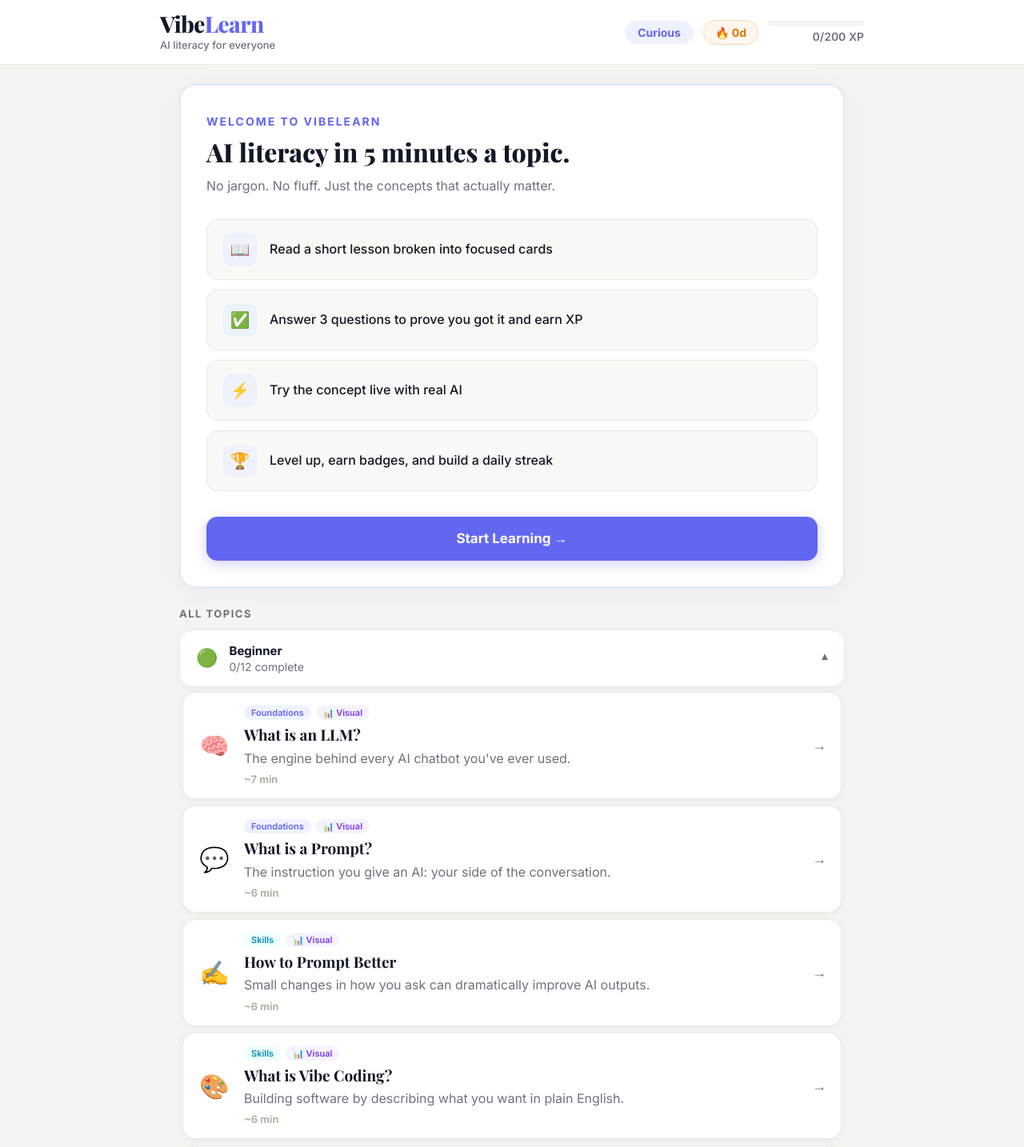
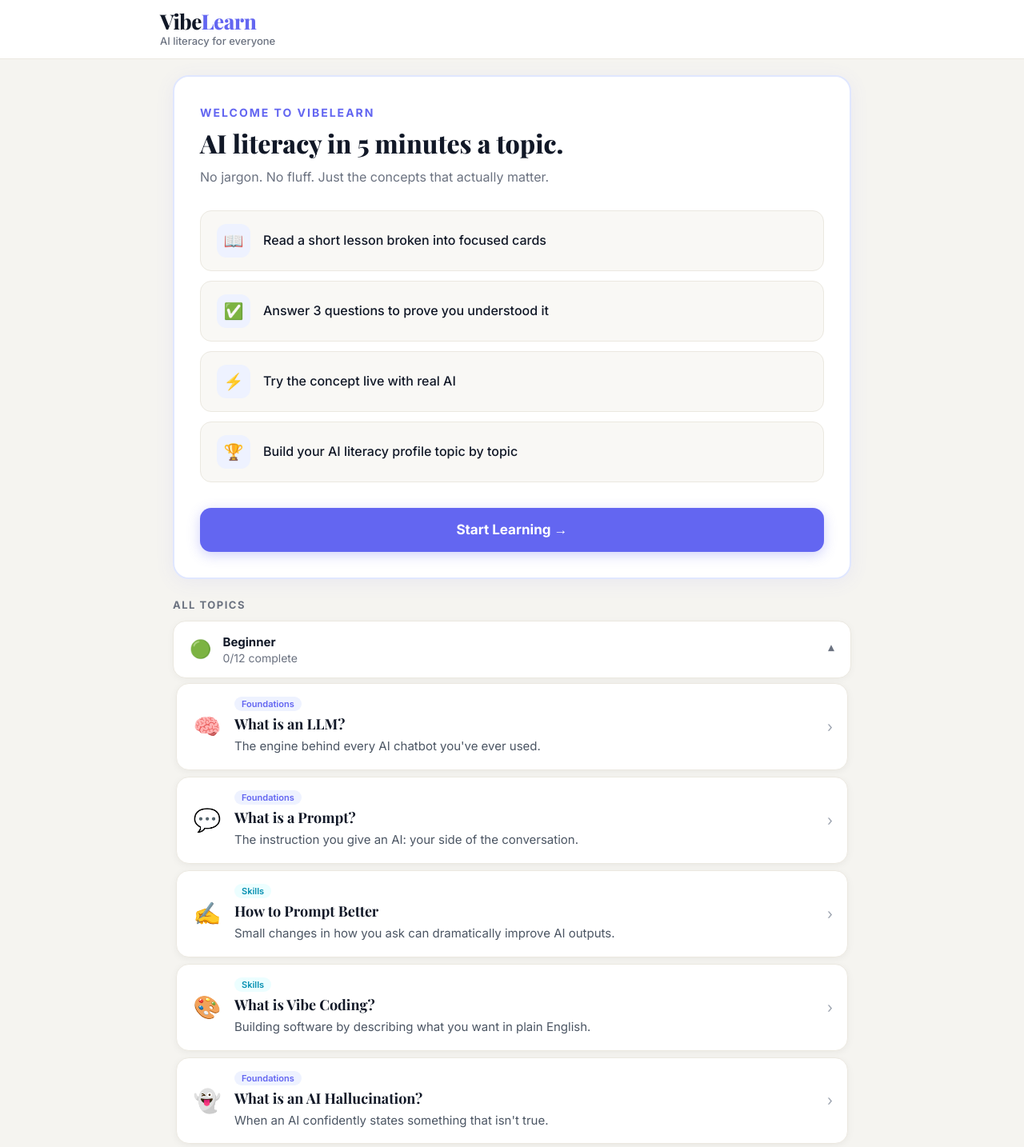
Before and after one commit to clonecones/vibelearn, a React (Vite) app: page / in a window 1280 px wide. Shown: the top 1434 px of the page at 80% size. Built offline with nearby package versions, Linux system fonts and the light colour scheme.

Commit message:
Update App.jsx

```diff
--- a/src/App.jsx
+++ b/src/App.jsx
@@ -9,12 +9,14 @@ if (!document.getElementById("vl-css")) {
   const s = document.createElement("style"); s.id="vl-css";
   s.textContent=`
     *{box-sizing:border-box;margin:0;padding:0;}
+    body{-webkit-font-smoothing:antialiased;-moz-osx-font-smoothing:grayscale;}
     .vl-hover{transition:transform 0.17s ease,box-shadow 0.17s ease;cursor:pointer;}
     .vl-hover:hover{transform:translateY(-2px);box-shadow:0 12px 36px rgba(0,0,0,0.11)!important;}
     .vl-btn{transition:all 0.14s ease;cursor:pointer;}
     .vl-btn:hover:not(:disabled){transform:translateY(-1px);filter:brightness(1.06);}
     .vl-btn:active:not(:disabled){transform:translateY(0);}
     .vl-back:hover{color:#6366f1!important;}
+    textarea{font-size:16px!important;}
     textarea:focus{outline:none!important;border-color:#6366f1!important;box-shadow:0 0 0 3px rgba(99,102,241,0.13)!important;}
     @keyframes fadeUp{from{opacity:0;transform:translateY(18px)}to{opacity:1;transform:translateY(0)}}
     @keyframes fadeIn{from{opacity:0}to{opacity:1}}
@@ -35,9 +37,14 @@ if (!document.getElementById("vl-css")) {
     .vl-card-in{animation:cardIn 0.3s cubic-bezier(.34,1.56,.64,1) both;}
     ::-webkit-scrollbar{width:5px;}
     ::-webkit-scrollbar-thumb{background:#d4d0c8;border-radius:3px;}
-    .vl-card-body{font-size:17px;line-height:1.85;}
+    .vl-card-body{font-size:16px;line-height:1.85;}
     @media(min-width:700px){
-      .vl-card-body{font-size:19px!important;line-height:1.95!important;}
+      .vl-card-body{font-size:18px!important;line-height:1.95!important;}
+    }
+    @media(max-width:480px){
+      .vl-topic-card{padding:14px 14px!important;}
+      .vl-topic-emoji{font-size:24px!important;width:34px!important;}
+      .vl-topic-title{font-size:16px!important;}
     }
   `;
   document.head.appendChild(s);
@@ -188,7 +195,8 @@ function XPToast({xp,k}){
   const[vis,setVis]=useState(true);
   useEffect(()=>{const t=setTimeout(()=>setVis(false),2200);return()=>clearTimeout(t);},[k]);
   if(!vis)return null;
-  return <div className="vl-pop" style={{position:"fixed",top:76,right:20,background:"#6366f1",color:"#fff",borderRadius:12,padding:"10px 20px",fontSize:14,fontWeight:700,...F,boxShadow:"0 8px 24px rgba(99,102,241,0.4)",zIndex:888}}>+{xp} XP ✨</div>;
+  const msg=xp===10?"Prompt saved ✓":"Topic complete ✓";
+  return <div className="vl-pop" style={{position:"fixed",top:76,right:20,background:"#111827",color:"#fff",borderRadius:12,padding:"10px 20px",fontSize:14,fontWeight:700,...F,boxShadow:"0 8px 24px rgba(0,0,0,0.25)",zIndex:888}}>{msg}</div>;
 }
 
 function BadgeModal({badge,onClose}){
@@ -208,9 +216,9 @@ function BadgeModal({badge,onClose}){
 function IntroCard({onDismiss}){
   const steps=[
     {n:"1",icon:"📖",text:"Read a short lesson broken into focused cards"},
-    {n:"2",icon:"✅",text:"Answer 3 questions to prove you got it and earn XP"},
+    {n:"2",icon:"✅",text:"Answer 3 questions to prove you understood it"},
     {n:"3",icon:"⚡",text:"Try the concept live with real AI"},
-    {n:"4",icon:"🏆",text:"Level up, earn badges, and build a daily streak"},
+    {n:"4",icon:"🏆",text:"Build your AI literacy profile topic by topic"},
   ];
   return(
     <div className="vl-slide" style={{background:"#fff",borderRadius:20,padding:"36px 32px 32px",marginBottom:24,border:"2px solid #e0e7ff",boxShadow:"0 4px 24px rgba(99,102,241,0.08)"}}>
@@ -329,7 +337,7 @@ function LessonView({topic,appState,persist,onBack}){
         {done&&<Chip label="✓ Done" color="#16a34a" bg="#f0fdf4"/>}
       </div>
 
-      <div style={{maxWidth:880,margin:"0 auto",padding:"32px 24px"}}>
+      <div style={{maxWidth:880,margin:"0 auto",padding:"24px 16px"}}>
         <div style={{textAlign:"center",marginBottom:24}} className="vl-fade">
           <div style={{display:"flex",gap:8,justifyContent:"center",marginBottom:12}}><Chip label={topic.difficulty} color={dc.color} bg={dc.bg}/></div>
           <h1 style={{fontFamily:"'Playfair Display',serif",fontSize:34,fontWeight:800,color:"#111827",lineHeight:1.2,marginBottom:10}}>{topic.title}</h1>
@@ -352,7 +360,7 @@ function LessonView({topic,appState,persist,onBack}){
                     <div style={{width:3,height:16,borderRadius:2,background:cm.color,flexShrink:0}}/>
                     <span style={{fontSize:13,color:cm.color,fontWeight:700,letterSpacing:1.5,textTransform:"uppercase",...F}}>{step.heading}</span>
                   </div>
-                  <div style={{background:"#f9f8f5",borderRadius:12,padding:"18px 10px",border:"1px solid #ebe8e0"}}>{Diagrams[step.diagramKey]?.()}</div>
+                  <div style={{background:"#f9f8f5",borderRadius:12,padding:"16px 8px",border:"1px solid #ebe8e0",overflowX:"auto"}}>{Diagrams[step.diagramKey]?.()}</div>
                 </div>
               ):step.type==="analogy"?(
                 <AnalogyCard step={step} cm={cm}/>
@@ -461,7 +469,7 @@ function LessonView({topic,appState,persist,onBack}){
                       <div style={{width:36,height:36,borderRadius:999,background:"#22c55e",display:"flex",alignItems:"center",justifyContent:"center",fontSize:18,flexShrink:0}}>✓</div>
                       <div>
                         <div style={{fontSize:17,fontWeight:800,color:"#15803d",...F}}>Correct!</div>
-                        <div style={{fontSize:13,color:"#16a34a",...F}}>Well done: keep going.</div>
+                        <div style={{fontSize:15,color:"#16a34a",...F}}>Well done — keep going.</div>
                       </div>
                     </div>
                   ):(
@@ -470,14 +478,14 @@ function LessonView({topic,appState,persist,onBack}){
                         <div style={{width:36,height:36,borderRadius:999,background:"#ef4444",display:"flex",alignItems:"center",justifyContent:"center",fontSize:18,flexShrink:0,color:"#fff"}}>✗</div>
                         <div>
                           <div style={{fontSize:17,fontWeight:800,color:"#dc2626",...F}}>Not quite</div>
-                          <div style={{fontSize:13,color:"#ef4444",...F}}>Correct answer highlighted above.</div>
+                          <div style={{fontSize:15,color:"#ef4444",...F}}>Correct answer highlighted above.</div>
                         </div>
                       </div>
                       {(whyLoad||whyText)&&(
                         <div style={{padding:"16px 18px",background:"#fff",borderLeft:"1.5px solid #fca5a5",borderRight:"1.5px solid #fca5a5",borderBottom:"1.5px solid #fca5a5",borderRadius:"0 0 14px 14px"}}>
                           <div style={{display:"flex",alignItems:"center",gap:8,marginBottom:10}}>
                             <div style={{width:3,height:14,borderRadius:2,background:"#6366f1",flexShrink:0}}/>
-                            <span style={{fontSize:13,color:"#6366f1",fontWeight:700,letterSpacing:1.2,textTransform:"uppercase",...F}}>Why was I wrong?</span>
+                            <span style={{fontSize:14,color:"#6366f1",fontWeight:700,letterSpacing:1.2,textTransform:"uppercase",...F}}>Why was I wrong?</span>
                           </div>
                           {whyLoad
                             ?<div style={{fontSize:13,color:"#6b7280",...F,display:"flex",alignItems:"center",gap:8}}><span className="vl-pulse" style={{display:"inline-block"}}>●</span> Explaining…</div>
@@ -502,7 +510,7 @@ function LessonView({topic,appState,persist,onBack}){
         {phase==="retry"&&(
           <div className="vl-fi" style={{textAlign:"center",padding:"16px 0"}}>
             <div style={{fontFamily:"'Playfair Display',serif",fontSize:22,fontWeight:800,color:"#111827",marginBottom:8}}>Almost there!</div>
-            <p style={{fontSize:14,color:"#6b7280",marginBottom:28,lineHeight:1.7,...F}}>You got {fs}/{topic.quiz.length}. Review the lesson and try again.</p>
+            <p style={{fontSize:15,color:"#4b5563",marginBottom:28,lineHeight:1.7,...F}}>You got {fs}/{topic.quiz.length}. Review the lesson and try the quiz again.</p>
             <div style={{display:"flex",gap:10,justifyContent:"center",flexWrap:"wrap"}}>
               <button onClick={()=>{setPhase("steps");setStepIdx(0);}} className="vl-btn" style={{background:"#fff",border:"1.5px solid #e5e2da",color:"#374151",borderRadius:12,padding:"11px 22px",fontSize:14,fontWeight:600,...F}}>← Review</button>
               <button onClick={()=>{setPhase("quiz");setQuizIdx(0);setScore(0);setSelected(null);setQResult(null);setWhyText("");}} className="vl-btn" style={{background:"#6366f1",color:"#fff",border:"none",borderRadius:12,padding:"11px 22px",fontSize:14,fontWeight:700,...F}}>Retry →</button>
@@ -514,18 +522,18 @@ function LessonView({topic,appState,persist,onBack}){
         {phase==="try"&&(
           <div className="vl-fi">
             <div style={{background:"#6366f1",borderRadius:20,padding:"28px 24px",marginBottom:18,textAlign:"center",boxShadow:"0 8px 32px rgba(99,102,241,0.28)"}}>
-              <div style={{fontFamily:"'Playfair Display',serif",fontSize:24,fontWeight:800,color:"#fff",marginBottom:6}}>{done?"Already mastered this one":"Lesson complete."}</div>
-              <p style={{fontSize:14,color:"#e0e7ff",lineHeight:1.7,...F,marginBottom:20}}>{fs}/{topic.quiz.length} correct{!done?" · +50 XP earned":""}</p>
+              <div style={{fontFamily:"'Playfair Display',serif",fontSize:24,fontWeight:800,color:"#fff",marginBottom:6}}>{done?"Already mastered this one":"Topic complete."}</div>
+              <p style={{fontSize:15,color:"#e0e7ff",lineHeight:1.7,...F,marginBottom:20}}>{fs}/{topic.quiz.length} correct · {done?"No new progress recorded":"Topic added to your profile"}</p>
               <div style={{display:"flex",gap:10,justifyContent:"center",flexWrap:"wrap"}}>
-                <button onClick={()=>{const text=`Just completed "${topic.title}" on VibeLearn: AI literacy that actually sticks. 🧠`;navigator.share?navigator.share({text}):navigator.clipboard?.writeText(text);}} className="vl-btn" style={{background:"rgba(255,255,255,0.15)",color:"#fff",border:"1px solid rgba(255,255,255,0.25)",borderRadius:10,padding:"10px 18px",fontSize:13,fontWeight:600,...F}}>Share this lesson</button>
-                <button onClick={onBack} className="vl-btn" style={{background:"rgba(255,255,255,0.15)",color:"#fff",border:"1px solid rgba(255,255,255,0.25)",borderRadius:10,padding:"10px 18px",fontSize:13,fontWeight:600,...F}}>Back to topics</button>
+                <button onClick={()=>{const text=`Just completed "${topic.title}" on VibeLearn — AI literacy that actually sticks. 🧠 vibelearn-pi.vercel.app`;navigator.share?navigator.share({text}):navigator.clipboard?.writeText(text);}} className="vl-btn" style={{background:"rgba(255,255,255,0.15)",color:"#fff",border:"1px solid rgba(255,255,255,0.25)",borderRadius:10,padding:"11px 20px",fontSize:14,fontWeight:600,...F}}>Share this lesson</button>
+                <button onClick={onBack} className="vl-btn" style={{background:"rgba(255,255,255,0.15)",color:"#fff",border:"1px solid rgba(255,255,255,0.25)",borderRadius:10,padding:"11px 20px",fontSize:14,fontWeight:600,...F}}>Back to topics</button>
               </div>
             </div>
             <div style={{background:"#fff",borderRadius:20,padding:"24px 22px",boxShadow:"0 2px 18px rgba(0,0,0,0.07)",border:"1px solid #ebe8e0",marginBottom:14}}>
               <div style={{display:"flex",alignItems:"center",gap:8,marginBottom:6}}>
                 <div style={{width:3,height:16,borderRadius:2,background:"#6366f1",flexShrink:0}}/>
                 <span style={{fontSize:13,color:"#6366f1",fontWeight:700,letterSpacing:1.5,textTransform:"uppercase",...F}}>Try It Live</span>
-                <span style={{fontSize:13,color:"#6b7280",marginLeft:"auto",...F}}>+10 XP · max 3/day</span>
+                <span style={{fontSize:13,color:"#6b7280",marginLeft:"auto",...F}}>max 3/day</span>
               </div>
               <p style={{fontSize:15,color:"#6b7280",marginBottom:14,lineHeight:1.7,...F}}>Edit this prompt and hit Run for a real AI response.</p>
               <textarea value={editPrompt} onChange={e=>setEditPrompt(e.target.value)} style={{...F,width:"100%",background:"#f9f8f5",border:"1.5px solid #e5e2da",borderRadius:12,padding:"13px 14px",fontSize:14,color:"#374151",lineHeight:1.75,resize:"vertical",minHeight:90,transition:"all 0.15s"}}/>
@@ -558,7 +566,7 @@ function TopicGroup({label,emoji,topics,completed,onOpen,locked,xpNeeded,userXP,
         <span style={{fontSize:22,flexShrink:0}}>{locked?"🔒":emoji}</span>
         <div style={{flex:1,minWidth:0}}>
           <div style={{fontSize:15,fontWeight:700,color:locked?"#9ca3af":"#111827",...F,marginBottom:2}}>{label}</div>
-          {locked?<div style={{fontSize:14,color:"#6b7280",...F}}>Unlock at {xpNeeded} XP · you have {userXP} XP</div>:<div style={{fontSize:14,color:"#6b7280",...F}}>{doneCount}/{topics.length} complete</div>}
+          {locked?<div style={{fontSize:14,color:"#6b7280",...F}}>Complete {xpNeeded/50} topics to unlock</div>:<div style={{fontSize:14,color:"#6b7280",...F}}>{doneCount}/{topics.length} complete</div>}
         </div>
         {!locked&&<div style={{display:"flex",alignItems:"center",gap:10}}>
           {doneCount>0&&<div style={{background:"#f0fdf4",color:"#16a34a",borderRadius:999,padding:"3px 10px",fontSize:13,fontWeight:700,...F}}>{doneCount}/{topics.length}</div>}
@@ -570,22 +578,19 @@ function TopicGroup({label,emoji,topics,completed,onOpen,locked,xpNeeded,userXP,
           {topics.map((t,i)=>{
             const done=completed.includes(t.slug);
             const cm=CAT[t.category]||{color:"#6366f1",bg:"#eef2ff"};
-            const hasDiagram=t.steps.some(s=>s.type==="diagram");
             return(
-              <div key={t.slug} className="vl-hover vl-fade" onClick={()=>onOpen(t)}
-                style={{animationDelay:`${i*0.04}s`,background:"#fff",borderRadius:16,padding:"16px 18px",boxShadow:"0 2px 10px rgba(0,0,0,0.05)",border:done?"1.5px solid #bbf7d0":"1.5px solid #ebe8e0",display:"flex",alignItems:"center",gap:16}}>
-                <div style={{fontSize:30,flexShrink:0,width:42,textAlign:"center",lineHeight:1}}>{t.emoji}</div>
+              <div key={t.slug} className="vl-hover vl-fade vl-topic-card" onClick={()=>onOpen(t)}
+                style={{animationDelay:`${i*0.04}s`,background:"#fff",borderRadius:16,padding:"16px 18px",boxShadow:"0 2px 10px rgba(0,0,0,0.05)",border:done?"1.5px solid #bbf7d0":"1.5px solid #ebe8e0",display:"flex",alignItems:"center",gap:14}}>
+                <div className="vl-topic-emoji" style={{fontSize:28,flexShrink:0,width:40,textAlign:"center",lineHeight:1}}>{t.emoji}</div>
                 <div style={{flex:1,minWidth:0}}>
-                  <div style={{display:"flex",gap:6,marginBottom:6,flexWrap:"wrap",alignItems:"center"}}>
+                  <div style={{display:"flex",gap:6,marginBottom:5,flexWrap:"wrap",alignItems:"center"}}>
                     <Chip label={t.category} color={cm.color} bg={cm.bg} small/>
                     {done&&<Chip label="✓ Done" color="#16a34a" bg="#f0fdf4" small/>}
-                    {hasDiagram&&!done&&<Chip label="📊 Visual" color="#7c3aed" bg="#f5f3ff" small/>}
                   </div>
-                  <div style={{fontFamily:"'Playfair Display',serif",fontSize:19,fontWeight:700,color:"#111827",marginBottom:4,lineHeight:1.3}}>{t.title}</div>
-                  <div style={{fontSize:16,color:"#6b7280",lineHeight:1.7,...F,marginBottom:4}}>{t.short}</div>
-                  <div style={{fontSize:13,color:"#b0a898",fontWeight:600,...F}}>~{t.steps.length+1} min</div>
+                  <div className="vl-topic-title" style={{fontFamily:"'Playfair Display',serif",fontSize:18,fontWeight:700,color:"#111827",marginBottom:3,lineHeight:1.3}}>{t.title}</div>
+                  <div style={{fontSize:15,color:"#4b5563",lineHeight:1.7,...F}}>{t.short}</div>
                 </div>
-                <div style={{color:"#6b7280",fontSize:18,flexShrink:0}}>→</div>
+                <div style={{color:"#9ca3af",fontSize:18,flexShrink:0}}>›</div>
               </div>
             );
           })}
@@ -658,26 +663,24 @@ export default function VibeLearn(){
 
   return(
     <div style={{background:"#f5f4f0",minHeight:"100vh",...F,paddingBottom:80}}>
-      <div style={{background:"#fff",borderBottom:"1px solid #ebe8e0",padding:"16px 24px"}}>
-        <div style={{maxWidth:880,margin:"0 auto",display:"flex",alignItems:"center",justifyContent:"space-between",gap:16,flexWrap:"wrap"}}>
+      <div style={{background:"#fff",borderBottom:"1px solid #ebe8e0",padding:"14px 20px"}}>
+        <div style={{maxWidth:880,margin:"0 auto",display:"flex",alignItems:"center",justifyContent:"space-between",gap:12}}>
           <div>
-            <div style={{fontFamily:"'Playfair Display',serif",fontSize:28,fontWeight:800,color:"#111827",letterSpacing:-0.5,lineHeight:1}}>Vibe<span style={{color:"#6366f1"}}>Learn</span></div>
-            <div style={{fontSize:13,color:"#6b7280",marginTop:4,fontWeight:500}}>AI literacy for everyone</div>
+            <div style={{fontFamily:"'Playfair Display',serif",fontSize:26,fontWeight:800,color:"#111827",letterSpacing:-0.5,lineHeight:1}}>Vibe<span style={{color:"#6366f1"}}>Learn</span></div>
+            <div style={{fontSize:13,color:"#6b7280",marginTop:3,fontWeight:500}}>AI literacy for everyone</div>
           </div>
-          <div style={{display:"flex",alignItems:"center",gap:12,flexWrap:"wrap"}}>
-            <span style={{background:"#eef2ff",color:"#6366f1",borderRadius:999,padding:"6px 16px",fontSize:14,fontWeight:700}}>{level.label}</span>
-            <span style={{background:"#fff7ed",color:"#d97706",borderRadius:999,padding:"6px 14px",fontSize:14,fontWeight:700,border:"1px solid #fed7aa"}}>🔥 {st.streak}d</span>
+          {st.seenIntro&&(
             <div style={{display:"flex",flexDirection:"column",alignItems:"flex-end",gap:4}}>
-              <div style={{background:"#f3f4f6",borderRadius:999,height:7,width:120,overflow:"hidden"}}>
-                <div className="vl-xp" style={{background:"linear-gradient(90deg,#6366f1,#818cf8)",height:"100%",width:`${lvlPct}%`,borderRadius:999}}/>
+              <div style={{fontSize:13,color:"#374151",fontWeight:700,...F}}>{st.completed.length} <span style={{color:"#6b7280",fontWeight:500}}>of {TOPICS.length} topics complete</span></div>
+              <div style={{background:"#f3f4f6",borderRadius:999,height:6,width:140,overflow:"hidden"}}>
+                <div className="vl-xp" style={{background:"linear-gradient(90deg,#6366f1,#818cf8)",height:"100%",width:`${Math.round(st.completed.length/TOPICS.length*100)}%`,borderRadius:999,transition:"width 1s ease"}}/>
               </div>
-              <span style={{fontSize:14,color:"#6b7280",fontWeight:600}}>{st.xp}{nextLvl?`/${nextLvl.min}`:""} XP</span>
             </div>
-          </div>
+          )}
         </div>
       </div>
 
-      <div style={{maxWidth:880,margin:"0 auto",padding:"24px 24px"}}>
+      <div style={{maxWidth:880,margin:"0 auto",padding:"20px 16px"}}>
         {!st.seenIntro&&<IntroCard onDismiss={dismissIntro}/>}
 
         {recommended&&st.seenIntro&&(
@@ -699,18 +702,20 @@ export default function VibeLearn(){
 
         {st.seenIntro&&(
           <div style={{display:"flex",gap:10,marginBottom:20}} className="vl-fade">
-            {[{label:"Done",value:`${st.completed.length}/${TOPICS.length}`},{label:"Badges",value:`${st.badges.length}/${BADGES.length}`},{label:"Best Streak",value:`${st.longestStreak}d`}].map((s,i)=>(
-              <div key={i} style={{flex:1,background:"#fff",borderRadius:12,padding:"12px 14px",border:"1px solid #ebe8e0",textAlign:"center",boxShadow:"0 1px 6px rgba(0,0,0,0.04)"}}>
-                <div style={{fontSize:16,fontWeight:800,color:"#111827",fontFamily:"'Playfair Display',serif"}}>{s.value}</div>
-                <div style={{fontSize:13,color:"#6b7280",fontWeight:600,marginTop:2}}>{s.label}</div>
+            {[
+              {label:"Topics Done",value:`${st.completed.length} of ${TOPICS.length}`},
+              {label:"Progress",value:`${Math.round(st.completed.length/TOPICS.length*100)}%`},
+              {label:"Category",value:st.completed.length===0?"Not started":st.completed.length<5?"Getting started":st.completed.length<15?"Building up":"Advanced"},
+            ].map((s,i)=>(
+              <div key={i} style={{flex:1,background:"#fff",borderRadius:14,padding:"14px 12px",border:"1px solid #ebe8e0",textAlign:"center",boxShadow:"0 1px 6px rgba(0,0,0,0.04)"}}>
+                <div style={{fontSize:18,fontWeight:800,color:"#111827",fontFamily:"'Playfair Display',serif"}}>{s.value}</div>
+                <div style={{fontSize:13,color:"#6b7280",fontWeight:600,marginTop:3,...F}}>{s.label}</div>
               </div>
             ))}
           </div>
         )}
 
-        {st.seenIntro&&st.completed.length>0&&<BadgesPanel earned={st.badges}/>}
-
-        <div style={{fontSize:13,color:"#6b7280",fontWeight:700,letterSpacing:1.5,textTransform:"uppercase",marginBottom:12}}>All Topics</div>
+        <div style={{fontSize:13,color:"#6b7280",fontWeight:700,letterSpacing:1.5,textTransform:"uppercase",marginBottom:12,...F}}>All Topics</div>
         <TopicGroup label="Beginner" emoji="🟢" topics={beginnerTopics} completed={st.completed} onOpen={openTopic} locked={false} defaultOpen={true}/>
         <TopicGroup label="Intermediate" emoji="🟡" topics={intermediateTopics} completed={st.completed} onOpen={openTopic} locked={false} defaultOpen={st.completed.length>0}/>
         <TopicGroup label="Advanced" emoji="🔴" topics={advancedTopics} completed={st.completed} onOpen={openTopic} locked={advancedLocked} xpNeeded={ADVANCED_XP_GATE} userXP={st.xp} defaultOpen={false}/>
```
